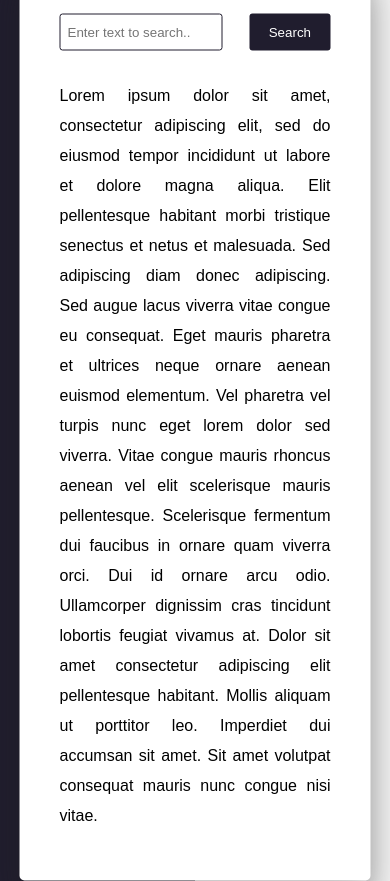
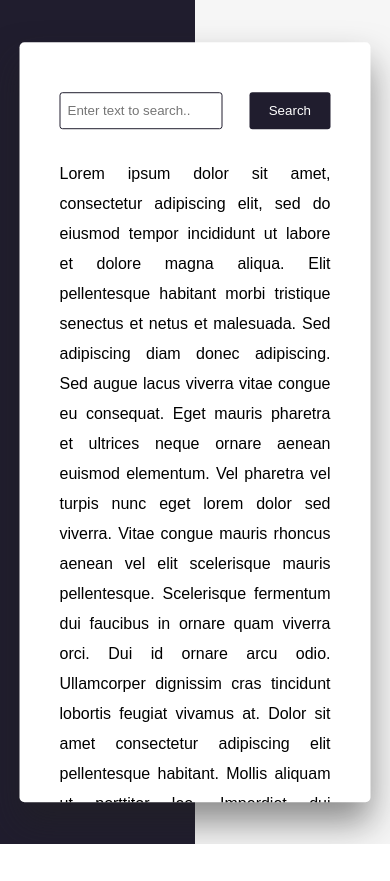
Before and after one commit to johnAndrade65/Highlight-Searched-Text, a plain HTML site: page index.html in a window 390 px wide. After the commit the page ends 844 px from the top, so only its background shows below. Drawn offline with Linux system fonts and the light colour scheme.

Commit message:
update mobile version

```diff
--- a/assets/css/styles.css
+++ b/assets/css/styles.css
@@ -17,6 +17,7 @@ body{
 /*==CONTAINER==*/
 .container{
     width: 90vmin;
+    max-height: 90vh;
     background-color: #fff;
     padding: 50px 40px;
     position: absolute;
@@ -25,6 +26,8 @@ body{
     left: 50%;
     border-radius: 5px;
     box-shadow: 0 20px 35px rgb(34, 34, 34, 0.5);
+    overflow: hidden;
+    text-overflow: ellipsis;
 }
 .container p{
     line-height: 30px;
```
